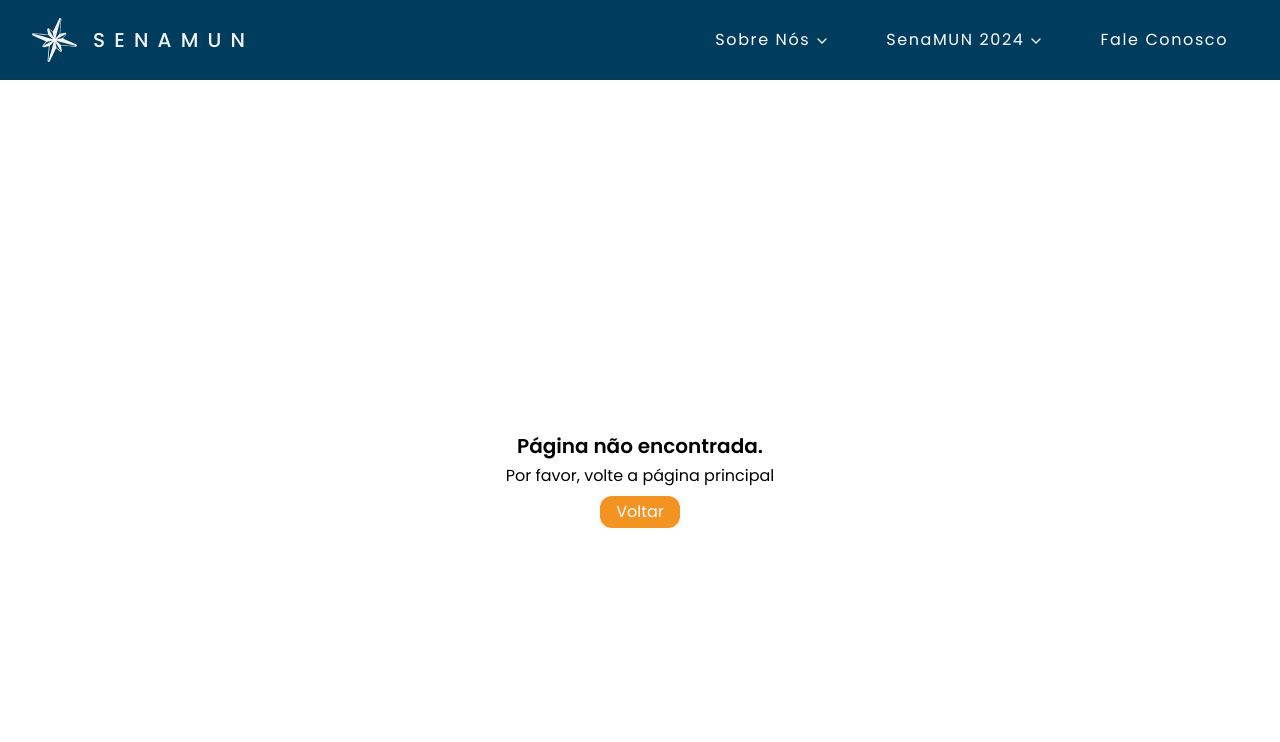
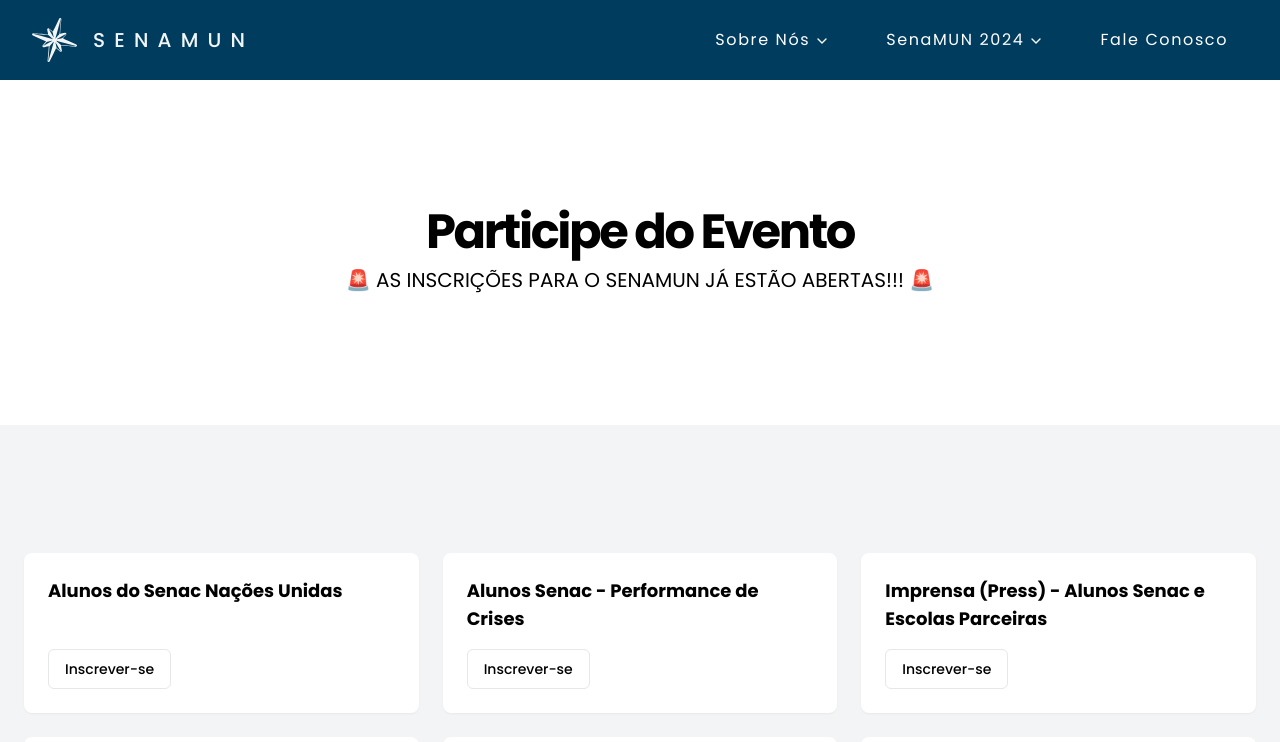
Before and after one commit to leonardo-corbi/website-senamun, a Next.js app: page /inscricao in a window 1280 px wide. Before the commit this address had no page. Shown: the top 742 px of the page. Built offline with nearby package versions, Linux system fonts and the light colour scheme.

Commit message:
adicionado forms

```diff
--- /dev/null
+++ b/src/app/inscricao/page.tsx
@@ -0,0 +1,73 @@
+import Link from "next/link";
+import { Button } from "@/components/ui/button";
+
+const data = [
+  {
+    title: "Alunos do Senac Nações Unidas",
+    href: "https://docs.google.com/forms/d/e/1FAIpQLScDePnH0yBN2iTlTzcf9_zTz8Rcau_qJE-qBlnum0sLcK6wtg/viewform?usp=sf_link",
+  },
+  {
+    title: "Alunos Senac - Performance de Crises",
+    href: "https://docs.google.com/forms/d/e/1FAIpQLScp_5mYlkJWwe86ODAEN4mWAdzb0BVnVmp_yatuLN-M8knMrA/viewform",
+  },
+  {
+    title: "Imprensa (Press) - Alunos Senac e Escolas Parceiras",
+    href: "https://docs.google.com/forms/d/e/1FAIpQLSe6uqj6cBaOW6M6KLUOKeX6PZ2cmwxzyX4RzGJnOhc7xGWZFg/closedform",
+  },
+  {
+    title: "Delegação Independente (sem advisor)",
+    href: "https://docs.google.com/forms/d/e/1FAIpQLScyrIuouxnAtoXbj0pOqnHDx5REEXd4DQ9sw-F5PrOTKx7SLw/viewform",
+  },
+  {
+    title: "Mesários / Chairs",
+    href: "https://docs.google.com/forms/d/e/1FAIpQLSdunuufsDM9lesd_dPLLzAyJnEqs2_hkUOjaO-f-PXlMVzGNA/viewform",
+  },
+  {
+    title: "Escolas Parceiras",
+    href: "https://docs.google.com/forms/d/e/1FAIpQLScCTQB7LTEJG_4Vfia0sb4pBto7dnyG94jPTiTdeS6HE7I9ug/viewform",
+  },
+  {
+    title: "Ex-alunos do Senac Nações Unidas",
+    href: "https://docs.google.com/forms/d/e/1FAIpQLSdoOSoL7Gt5lV-cxxCkEpuV8akp5C9aUdghRDVPvSCWKNRR9Q/viewform",
+  },
+];
+
+export default function Component() {
+  return (
+    <div className="w-full">
+      <section className="w-full py-12 md:py-24 lg:py-32">
+        <div className="px-4 md:px-6">
+          <div className="flex flex-col items-center justify-center space-y-4 text-center">
+            <div className="space-y-2">
+              <h1 className="text-3xl font-bold tracking-tighter sm:text-5xl">
+                Participe do Evento
+              </h1>
+              <p className="max-w-[700px] text-muted-foreground md:text-xl/relaxed lg:text-base/relaxed xl:text-xl/relaxed">
+                🚨 AS INSCRIÇÕES PARA O SENAMUN JÁ ESTÃO ABERTAS!!! 🚨
+              </p>
+            </div>
+          </div>
+        </div>
+      </section>
+      <section className="w-full py-12 md:py-24 lg:py-32 bg-gray-100 h-full">
+        <div className="grid grid-cols-1 gap-6 px-4 md:grid-cols-2 lg:grid-cols-3 md:px-6">
+          {data.map((item, index) => (
+            <Link
+              key={index}
+              href={item.href}
+              className="group flex flex-col items-start justify-between gap-4 rounded-lg bg-white p-6 shadow-sm transition-colors hover:bg-accent hover:text-accent-foreground focus:bg-accent focus:text-accent-foreground focus:outline-none disabled:pointer-events-none disabled:opacity-50"
+              prefetch={false}
+            >
+              <div className="">
+                <h3 className="text-lg font-bold">{item.title}</h3>
+              </div>
+              <Button variant="link" className="border">
+                Inscrever-se
+              </Button>
+            </Link>
+          ))}
+        </div>
+      </section>
+    </div>
+  );
+}
--- a/src/components/Navbar/menuData.ts
+++ b/src/components/Navbar/menuData.ts
@@ -20,6 +20,7 @@
       { name: "Comitês", href: "/comites" },
       { name: "Equipe", href: "/equipe" },
       { name: "Cronograma", href: "/cronograma" },
+      { name: "Inscrição", href: "/inscricao" },
       { name: "Recursos", href: "/recursos" },
       { name: "Mapa", href: "/mapa" },
       { name: "Notícias", href: "/noticias" },
```
